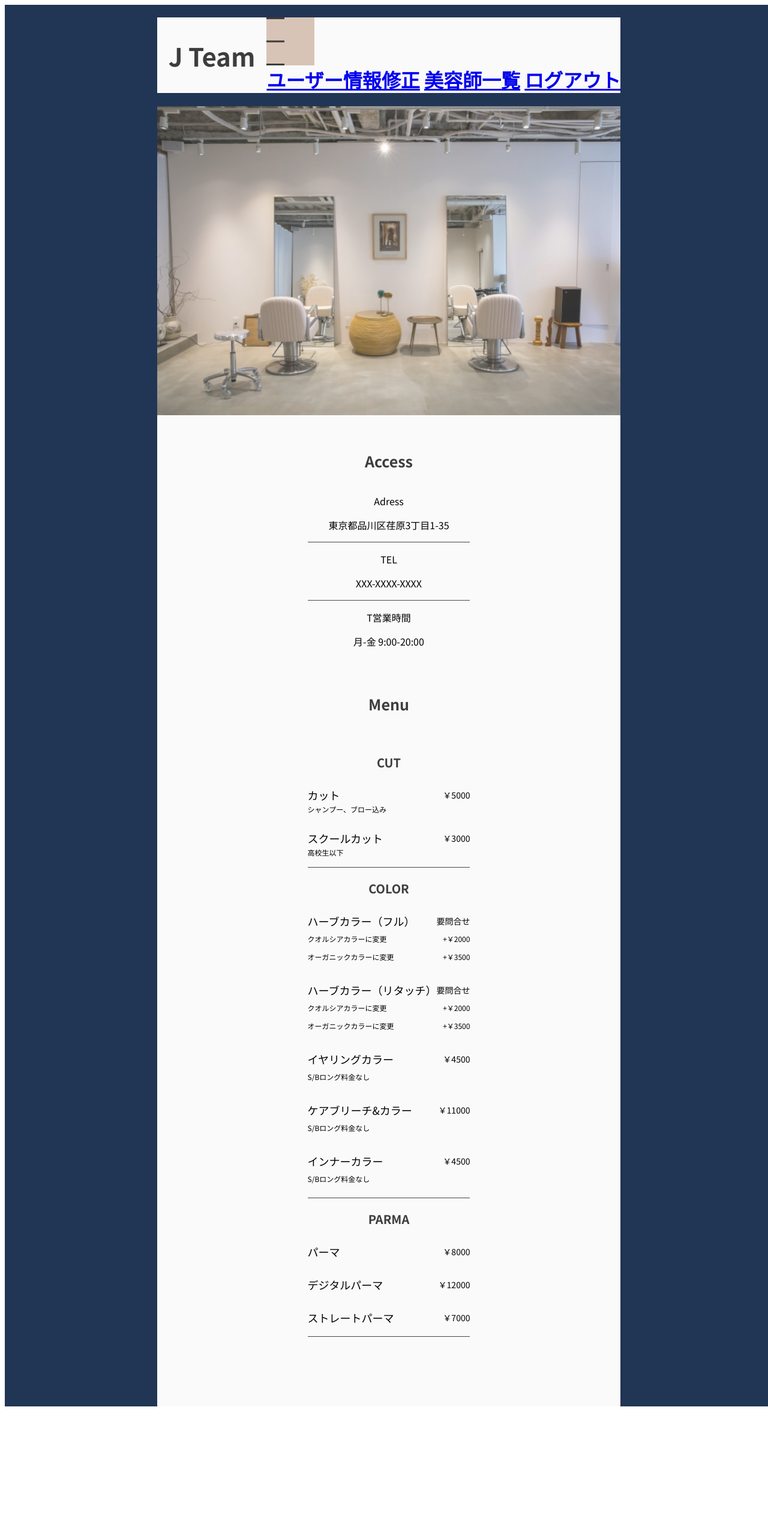
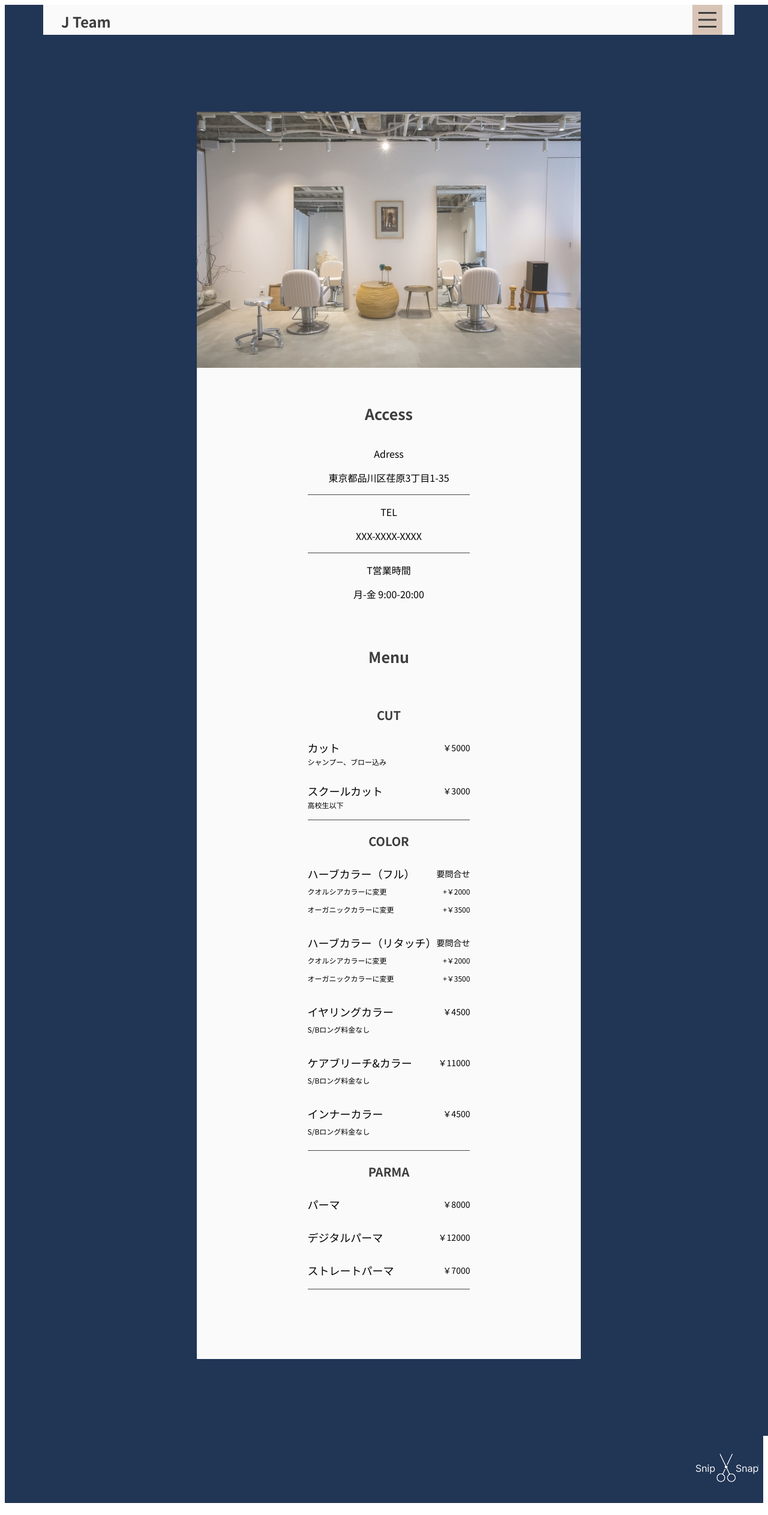
Before and after one commit to J-Team-2025-Winter/J-Team-2025-Winter, a Flask app: page /main in a window 1280 px wide. Shown: the whole page at 60% size. Before the commit the page ends 2344 px from the top, so only its background shows below. Run offline with Flask 2, Linux system fonts and the light colour scheme.

Commit message:
HTML修正、CSS修正、ハンバーガーメニュー追加

```diff
--- a/ChatApp/static/css/gen/common.css
+++ b/ChatApp/static/css/gen/common.css
@@ -12,3 +12,14 @@
 body {
     font-family: 'Noto Sans JP', sans-serif;
 }
+footer{
+    /*footerの装飾*/
+    width: 100%;
+    background-color: var(--navy_blue);
+    margin-right:20px;
+    margin-bottom:20px;
+    text-align:right ;
+    bottom:0;
+    right:0;
+    padding: 30px 0;
+}
--- a/ChatApp/static/css/main_customer.css
+++ b/ChatApp/static/css/main_customer.css
@@ -2,6 +2,7 @@
     width:100vw;
     min-height:100vh;
     display:flex;
+    flex-direction:column;
     justify-content:center;
     align-items:center;
     background-color: var(--navy_blue);
@@ -9,7 +10,7 @@
 .customer_main-container{
     width:auto;
     height: auto;
-    margin:auto;
+    margin:10%;
     border-radius:1px;
     flex-direction:column;
     align-items:center;
@@ -18,14 +19,123 @@
     background-color: var(--white_1);
     padding-bottom: 100px;
 }
-
-h1{
+.customer_top_wrapper{
     display:flex;
     justify-content: space-between;
     align-items:center;
+    width:90%;
+    padding:10px 20px;
+    box-sizing: border-box;
+    height: 50px;
+    background-color:var(--white_1)
+}
+
+.customer_hamburger_menu{
+    display:flex;
+    justify-content:right;
+    text-align: center;
+    align-items:center;
+    flex-shrink:0;
+    width:50px;
+    height: 100%;
+}
+.hamburger__icon{
+    width:50px;
+    aspect-ratio: 1;
+    display:flex;
+    flex-direction:column;
+    justify-content:center;
+    align-items:center;
+    gap: 6px;
+    background-color:var(--brown);
+    border:none;
+    cursor: pointer;
+    position:relative;
+}
+.hamburger__icon span {
+    width: 30px;
+    height: 3px;
+    background:var(--black);
+    transition: transform 0.3s, opacity 0.3s;
+    position: absolute;
+}
+
+/* 1本目（上の線） */
+.hamburger__icon span:nth-child(1) {
+    top: 12px;
+    justify-content:center;
+}
+
+/* 2本目（中央の線） */
+.hamburger__icon span:nth-child(2) {
+    top: 50%;
+    transform: translateY(-50%);
+    justify-content:center;
+}
+/* 3本目（下の線） */
+.hamburger__icon span:nth-child(3) {
+    bottom: 12px;
+}
+
+
+.customer_hamburger_menu.active .hamburger__icon span:nth-child(1) {
+    transform: translateY(11px) rotate(45deg);
+}
+
+.customer_hamburger_menu.active .hamburger__icon span:nth-child(2) {
+    opacity: 0;
+}
+
+.customer_hamburger_menu.active .hamburger__icon span:nth-child(3) {
+    transform: translateY(-11px) rotate(-45deg);
+}
+
+/* メニューの表示/非表示 */
+.nav__links {
+    display: none;
+    flex-direction:column;
+    gap:10px 0;
+    background-color:var(--brown2);
+    color:var(--brown);
+    box-shadow:0 0 10px var(--black);
+    border-radius:5px;
+    position:absolute;
+    top:50px;
+    height:50vh;
+    right:0;
+    width:200px;
+}
+
+.customer_hamburger_menu.active .nav__links {
+    display: block;
+}
+
+.nav__links a {
+    color:var(--black);
+    text-decoration: none;
+    font-size: 16px;
+    padding: 10px;
+    display: block;
+    text-align: center;
+    transition:bacground-color 0.3s ease;
+}
+
+
+.nav__links a:hover {
+    background-color: var(--white_1);
+    border-radius: 5px;
+}
+
+
+h1{
+    align-items:left;
     color:var(--black);
     background-color:var(--white_1);
-    padding:0px;
+    flex-grow: 1;
+    font-size:24px;
+    padding:0 10px;
+    height:100%;
+    display:flex;
 }
 
 h2{
@@ -121,75 +231,5 @@
     --black:#3D3D3D;
     --gray:#494848;
     --brown:#D8C4B6;
+    --broun2:#F5EFE7;
 }
-
-
-.h1_logo {
-    font-size: 42px;
-    font-weight: bold;
-    text-align: left;
-    padding:19px;
- }
-
-.hamburger__icon{
-    aspect-ratio: 1;
-    width:80px;
-    display:block;
-    border:none;
-    cursor: pointer;
-    display:flex;
-    background-color:var(--brown);
-    flex-direction:column;
-    justify-content:right;
-    align-items:right;
-    position:relative;
-}
-.hamburger__icon span {
-    width: 30px;
-    height: 3px;
-    gap: 1px;
-    background:var(--black);
-    transition: transform 0.3s, opacity 0.3s;
-    position: absolute;
-  }
-
-  /* 1本目（上の線） */
-  .hamburger__icon span:nth-child(1) {
-    top: 0;
-    justify-content:center;
-  }
-
-  /* 2本目（中央の線） */
-  .hamburger__icon span:nth-child(2) {
-    top: 50%;
-    transform: translateY(-50%);
-    justify-content:center;
-  }
-  /* 3本目（下の線） */
-    .hamburger__icon span:nth-child(3) {
-    bottom: 0;
-  }
-
-
-/* メニューが開いたときのアイコンのアニメーション */
-　.customer_hamburger_menu.active .hamburger__icon span:nth-child(1) {
-    transform: translateY(11px) rotate(45deg);
-  }
-
-  .customer_hamburger_menu.active .hamburger__icon span:nth-child(2) {
-    opacity: 0;
-  }
-
-  .customer_hamburger_menu.active .hamburger__icon span:nth-child(3) {
-    transform: translateY(-11px) rotate(-45deg);
-  }
-
-  /* メニューの表示/非表示 */
-  .nav__links {
-    display: block;
-  /*  display: none; */
-  }
-
-  .customer_hamburger_menu.active .nav__links {
-    display: block;
-  }
--- /dev/null
+++ b/ChatApp/static/js/hamburger-menu.js
@@ -0,0 +1,17 @@
+document.addEventListener("DOMContentLoaded", function () {
+  console.log("JavaScript Loaded!");
+
+  const icon = document.querySelector(".hamburger__icon");
+  const menu = document.querySelector(".customer_hamburger_menu");
+
+  if (icon && menu) {
+    console.log("Elements Found!");
+
+    icon.addEventListener("click", function () {
+      menu.classList.toggle("active");
+      console.log("Hamburger icon clicked!");
+    });
+  } else {
+    console.log("Elements not found!");
+  }
+});
--- a/ChatApp/templates/auth/base.html
+++ b/ChatApp/templates/auth/base.html
@@ -16,8 +16,6 @@
     </div>
   </body>
   <footer class="footer">
-    <div class="footer">
       <img src="static\img\icon.png" alt="ページを表示できません">
-    </div>
   </footer>
 </html>
--- a/ChatApp/templates/base.html
+++ b/ChatApp/templates/base.html
@@ -4,7 +4,7 @@
     <meta charset="UTF-8" />
     <meta http-equiv="X-UA-Compatible" content="IE=edge" />
     <meta name="viewport" content="width=device-width, initial-scale=1.0" />
-    <link rel="stylesheet" href="{{ url_for('static', filename='\css\gen\common.css')}}">
+    <link rel="stylesheet" href="{{ url_for('static', filename='/css/gen/common.css')}}">
     <style>
     @import url('https://fonts.googleapis.com/css2?family=Noto+Sans+JP:wght@100..900&display=swap');
     </style>
@@ -12,7 +12,10 @@
     {% block title %}{% endblock %}
   </head>
   <body>
-    <link rel="stylesheet" href="{{ url_for('static', filename='\css\gen\common.css')}}">
+    <link rel="stylesheet" href="{{ url_for('static', filename='/css/gen/common.css')}}">
     {% block body %}{% endblock %}
   </body>
+  <footer class="footer">
+    <img src="static\img\icon.png" alt="ページを表示できません">
+  </footer>
 </html>
--- a/ChatApp/templates/main.html
+++ b/ChatApp/templates/main.html
@@ -3,9 +3,8 @@
 <link rel="stylesheet" href="static/css/main_customer.css">
 {% endblock %} {% block body %}
 <div class="customer_main-wrapper">
-  <div class="main-title">
-    <h1>
-      <span class="h1_logo">J Team</span>
+  <div class="customer_top_wrapper">
+    <h1>J Team</h1>
     <div class="customer_hamburger_menu">
       <div class="hamburger__icon">
         <span></span>
@@ -18,12 +17,11 @@
         <a href="{{ url_for('logout') }}">ログアウト</a>
       </nav>
     </div>
-  </h1>
-
-    <p class="main-title-text"></p>
+  </div>
     <div class="customer_main-container">
       <img class="main_img" src="static/img/Top.jpg" alt="ページを表示できません">
       <br><br>
+
       <h2>Access</h2>
       <dl class="menu__list">
       <p class="access__menu">Adress</p>
@@ -89,7 +87,6 @@
          <div class="menu__item_small">
             <dt>S/Bロング料金なし</dt>
          </div>
-
           <div class="menu__item">
             <dt>ケアブリーチ&カラー</dt>
             <dd>￥11000</dd>
@@ -97,7 +94,6 @@
             <div class="menu__item_small">
             <dt>S/Bロング料金なし</dt>
           </div>
-
           <div class="menu__item">
             <dt>インナーカラー</dt>
             <dd>￥4500</dd>
@@ -121,9 +117,8 @@
             <dd>￥7000</dd>
           </div>
         <hr class="menu__hr">
-  </div>
       </dl>
  </div>
 </div>
-</div>
+<script src="static\js\hamburger-menu.js"></script>
 {% endblock %}
```
Also changed, not shown: ChatApp/static/css/auth.css (+8 -7 lines), ChatApp/static/css/channels.css (added, +72 -0 lines), ChatApp/templates/channels_stylist.html (+21 -13 lines), ChatApp/templates/channels_user.html (+9 -5 lines), ChatApp/static/css/channnels.css (deleted), 2 other files. Lines whose indentation alone changed are shown as unchanged.
